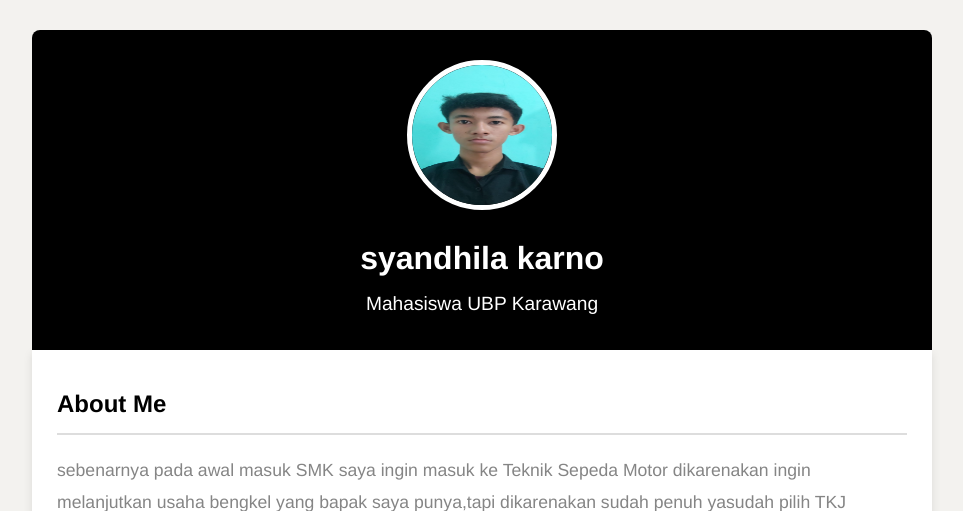
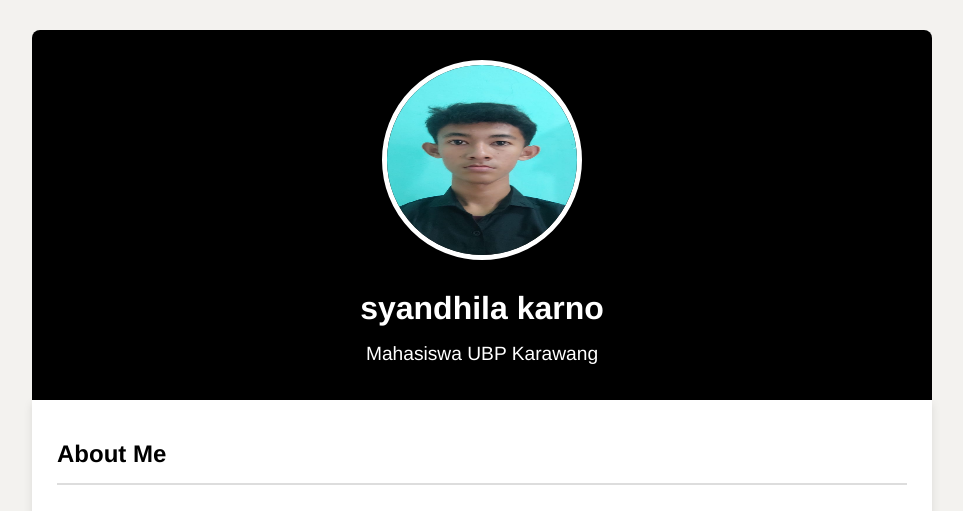
Before and after one commit to syandhilakarno/syandhilakarno.github.io, a PHP site: page / in a window 1280 px wide. Shown: the top 511 px of the page, without its empty margins (158-1121 px from the left). Run offline with PHP 8.4, Linux system fonts and the light colour scheme.

Commit message:
Update 11.css

```diff
--- a/cv online/11.css
+++ b/cv online/11.css
@@ -23,9 +23,9 @@
     text-align: center;
   }
   .profile-header img {
-    width: 150px;
-    height: 150px;
-    border-radius: 50%;
+    width: 200px;
+    height: 200px;
+    border-radius: 100%;
     border: 5px solid white;
     margin-bottom: 15px;
   }
```
